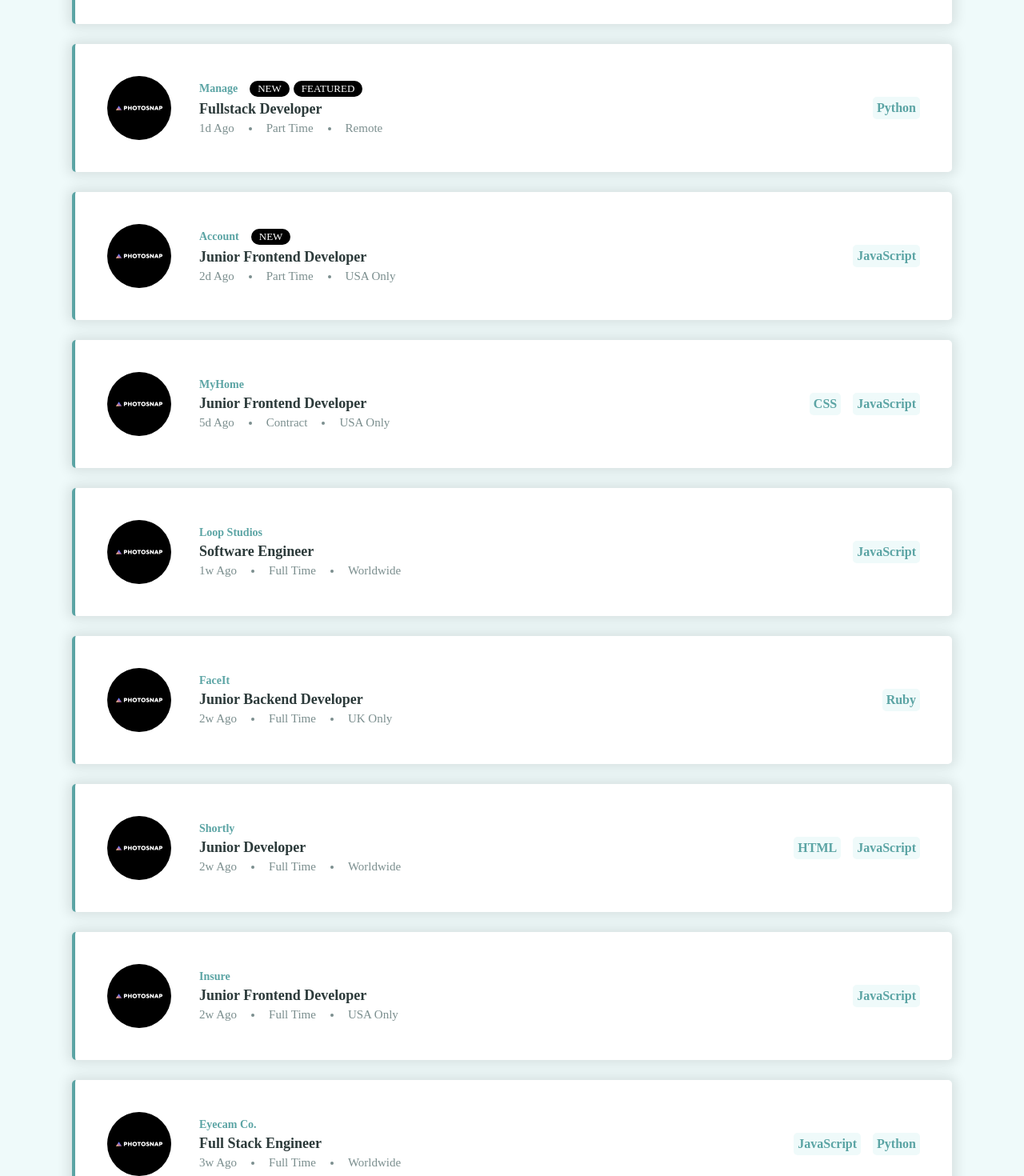
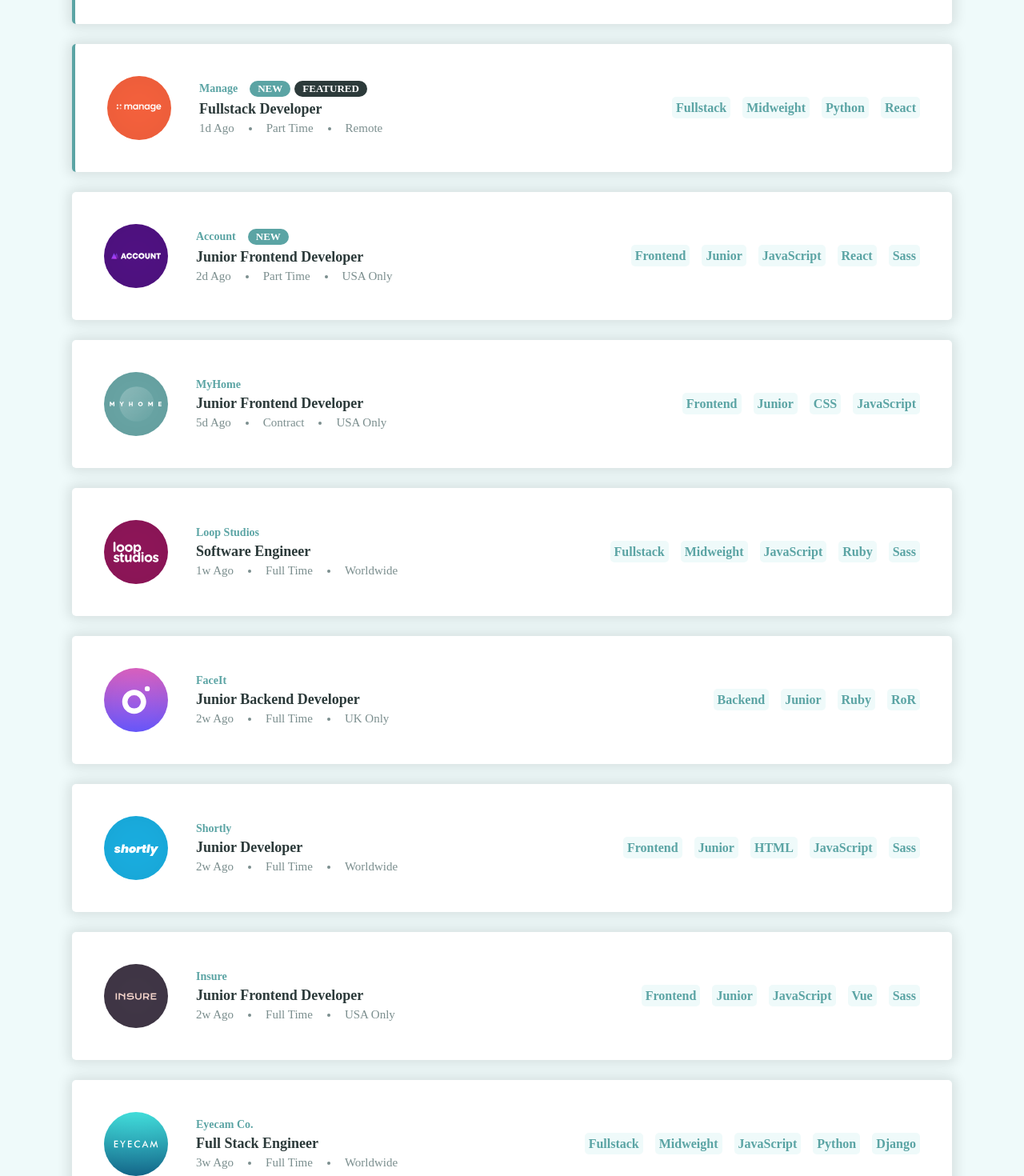
Before and after one commit to VaheAA/fem-job-listing, a Vue app: page / in a window 1280 px wide. Shown: the part 360-1830 px from the top of the page at 80% size. Built offline with nearby package versions, Linux system fonts and the light colour scheme.

Commit message:
list ready

```diff
--- a/public/data.json
+++ b/public/data.json
@@ -2,7 +2,7 @@
   {
     "id": 1,
     "company": "Photosnap",
-    "logo": "./img/photosnap.svg",
+    "logo": "../src/assets/img/photosnap.svg",
     "new": true,
     "featured": true,
     "position": "Senior Frontend Developer",
@@ -17,7 +17,7 @@
   {
     "id": 2,
     "company": "Manage",
-    "logo": "./img/manage.svg",
+    "logo": "../src/assets/img/manage.svg",
     "new": true,
     "featured": true,
     "position": "Fullstack Developer",
@@ -32,7 +32,7 @@
   {
     "id": 3,
     "company": "Account",
-    "logo": "./img/account.svg",
+    "logo": "../src/assets/img/account.svg",
     "new": true,
     "featured": false,
     "position": "Junior Frontend Developer",
@@ -47,7 +47,7 @@
   {
     "id": 4,
     "company": "MyHome",
-    "logo": "./img/myhome.svg",
+    "logo": "../src/assets/img/myhome.svg",
     "new": false,
     "featured": false,
     "position": "Junior Frontend Developer",
@@ -62,7 +62,7 @@
   {
     "id": 5,
     "company": "Loop Studios",
-    "logo": "./img/loop-studios.svg",
+    "logo": "../src/assets/img/loop-studios.svg",
     "new": false,
     "featured": false,
     "position": "Software Engineer",
@@ -77,7 +77,7 @@
   {
     "id": 6,
     "company": "FaceIt",
-    "logo": "./img/faceit.svg",
+    "logo": "../src/assets/img/faceit.svg",
     "new": false,
     "featured": false,
     "position": "Junior Backend Developer",
@@ -92,7 +92,7 @@
   {
     "id": 7,
     "company": "Shortly",
-    "logo": "./img/shortly.svg",
+    "logo": "../src/assets/img/shortly.svg",
     "new": false,
     "featured": false,
     "position": "Junior Developer",
@@ -107,7 +107,7 @@
   {
     "id": 8,
     "company": "Insure",
-    "logo": "./img/insure.svg",
+    "logo": "../src/assets/img/insure.svg",
     "new": false,
     "featured": false,
     "position": "Junior Frontend Developer",
@@ -122,7 +122,7 @@
   {
     "id": 9,
     "company": "Eyecam Co.",
-    "logo": "./img/eyecam-co.svg",
+    "logo": "../src/assets/img/eyecam-co.svg",
     "new": false,
     "featured": false,
     "position": "Full Stack Engineer",
@@ -137,7 +137,7 @@
   {
     "id": 10,
     "company": "The Air Filter Company",
-    "logo": "./img/the-air-filter-company.svg",
+    "logo": "../src/assets/img/the-air-filter-company.svg",
     "new": false,
     "featured": false,
     "position": "Front-end Dev",
--- a/src/components/JobItem.vue
+++ b/src/components/JobItem.vue
@@ -1,12 +1,13 @@
 <template>
   <div
     class="job__item"
+    :class="{ 'job__item--featured': labelFeatured }"
     :job="job"
     :labelNew="labelNew"
     :labelFeatured="labelFeatured"
   >
     <div class="job__logo">
-      <img src="../assets/img/photosnap.svg" alt="Photosnap vacancy" />
+      <img :src="image" alt="Photosnap vacancy" />
     </div>
     <div class="job__details">
       <div class="job__details-top">
@@ -47,7 +48,8 @@
   posted: String,
   type: String,
   location: String,
-  tags: Array
+  tags: Array,
+  image: String
 });
 </script>
 
@@ -57,11 +59,14 @@
   background-color: #fff;
   padding: 40px;
   border-radius: 5px;
-  border-left: 4px solid $primaryDarkCyan;
   box-shadow: 0px 0px 15px 5px rgba(0, 0, 0, 0.1);
   display: flex;
   align-items: center;
   justify-content: space-between;
+
+  &--featured {
+    border-left: 4px solid $primaryDarkCyan;
+  }
 
   .job__logo {
     margin-right: 35px;
@@ -96,7 +101,6 @@
       gap: 5px;
     }
     .job__label {
-      background-color: black;
       color: #fff;
       padding: 2px 10px;
       border-radius: 15px;
@@ -105,8 +109,15 @@
       justify-content: center;
       align-items: center;
       text-transform: uppercase;
-      font-weight: 500;
+      font-weight: 600;
       font-size: 13px;
+
+      &--new {
+        background-color: $primaryDarkCyan;
+      }
+      &--featured {
+        background-color: $veryDarkCyan;
+      }
     }
 
     &-body {
@@ -118,6 +129,12 @@
     .job__title {
       font-size: 18px;
       color: $veryDarkCyan;
+      transition: all 0.3s ease;
+      cursor: pointer;
+
+      &:hover {
+        color: $primaryDarkCyan;
+      }
     }
     &-info {
       display: flex;
@@ -155,15 +172,42 @@
     }
 
     &-item {
-      background-color: $bgLightCyan;
-      padding: 5px;
-      border-radius: 5px;
       cursor: pointer;
 
       span {
+        background-color: $bgLightCyan;
+        border-radius: 5px;
+        padding: 5px;
         font-size: 16px;
         color: $primaryDarkCyan;
         font-weight: bold;
+        position: relative;
+        z-index: 1;
+        transition: all 0.3s ease;
+
+        &::after {
+          content: '';
+          position: absolute;
+          width: 100%;
+          height: 100%;
+          border-radius: 5px;
+          top: 0;
+          left: 0;
+          background-color: $bgLightCyan;
+          opacity: 0;
+          z-index: -1;
+          transition: all 0.3s ease;
+        }
+
+        &:hover {
+          color: #fff;
+        }
+
+        &:hover::after {
+          color: #fff;
+          background-color: $primaryDarkCyan;
+          opacity: 1;
+        }
       }
     }
   }
--- a/src/components/JobsList.vue
+++ b/src/components/JobsList.vue
@@ -11,7 +11,8 @@
           :posted="job.postedAt"
           :type="job.contract"
           :location="job.location"
-          :tags="job.languages"
+          :tags="job.tags"
+          :image="job.logo"
         />
       </li>
     </ul>
@@ -25,7 +26,10 @@
 
 const jobs = ref(data);
 
-console.log(jobs.value);
+jobs.value.forEach((job) => {
+  const { role, level, languages, tools } = job;
+  job.tags = [role, level, ...languages, ...tools];
+});
 </script>
 
 <style lang="scss">
```
